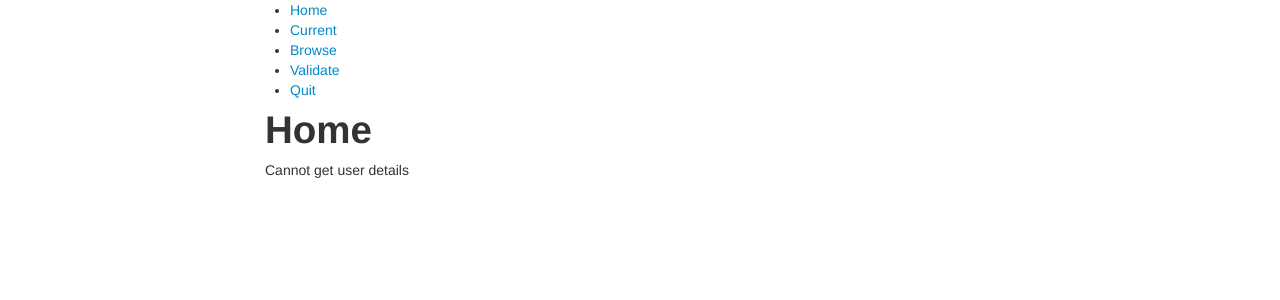
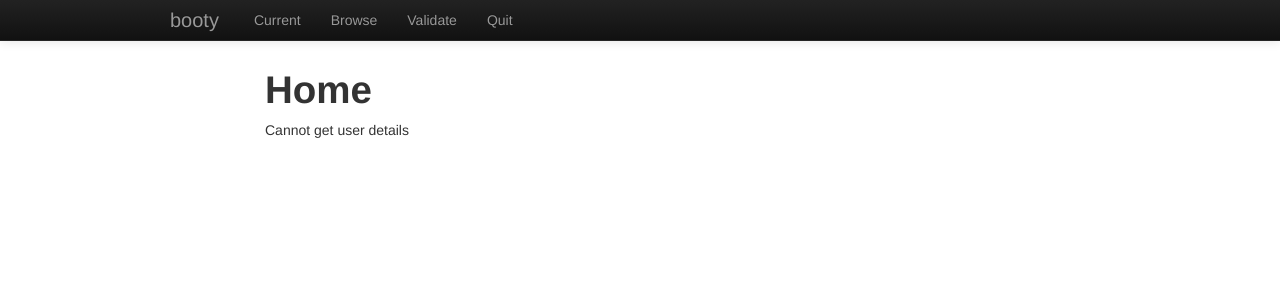
Before and after one commit to Shubor/booty, a PHP site: page /index.php in a window 1280 px wide. Shown: the top 300 px of the page. Run offline with PHP 8.4, Linux system fonts and the light colour scheme; the visitor is signed in with stand-in values (Sample User, id 1).

Commit message:
Remove Home tab from pages

```diff
--- a/include/common.php
+++ b/include/common.php
@@ -39,8 +39,36 @@
 	<meta name="viewport" content="width=device-width, initial-scale=1.0" />
     <title>Treasure Hunt</title>
     <link rel="stylesheet" type="text/css" href="css/main.css" />
+    <style type="text/css">
+      body {
+        padding-top: 60px;
+        padding-bottom: 40px;
+      }
+    </style>
 </head>
 <body>
+    <div class="navbar navbar-inverse navbar-fixed-top">
+      <div class="navbar-inner">
+        <div class="container">
+          <button type="button" class="btn btn-navbar" data-toggle="collapse" data-target=".nav-collapse">
+            <span class="icon-bar"></span>
+            <span class="icon-bar"></span>
+            <span class="icon-bar"></span>
+          </button>
+          <a class="brand" href="index.php">booty</a>
+          <div class="nav-collapse collapse">
+            <ul class="nav">
+              <li><a href="current.php">Current</a></li>
+              <li><a href="hunts.php">Browse</a></li>
+              <li><a href="validate.php">Validate</a></li>
+              <li><a href="login.php">Quit</a></li>
+            </ul>
+          </div><!--/.nav-collapse -->
+        </div>
+      </div>
+    </div>
+    <div id="wrapper">
+<!--
 <div id="wrapper">
     <ul id="nav">
         <li><a href="index.php">Home</a></li>
@@ -49,7 +77,7 @@
         <li><a href="validate.php">Validate</a></li>
         <li><a href="login.php">Quit</a></li>
     </ul>
-    <div id="content">
+    <div id="content"> -->
 
 <?php
 }
@@ -57,6 +85,7 @@
 /// Output bottom material common to each page
 function htmlFoot() {
 ?>
+    </div>
     </div>
     <div id="push"></div>
 </div>
```
